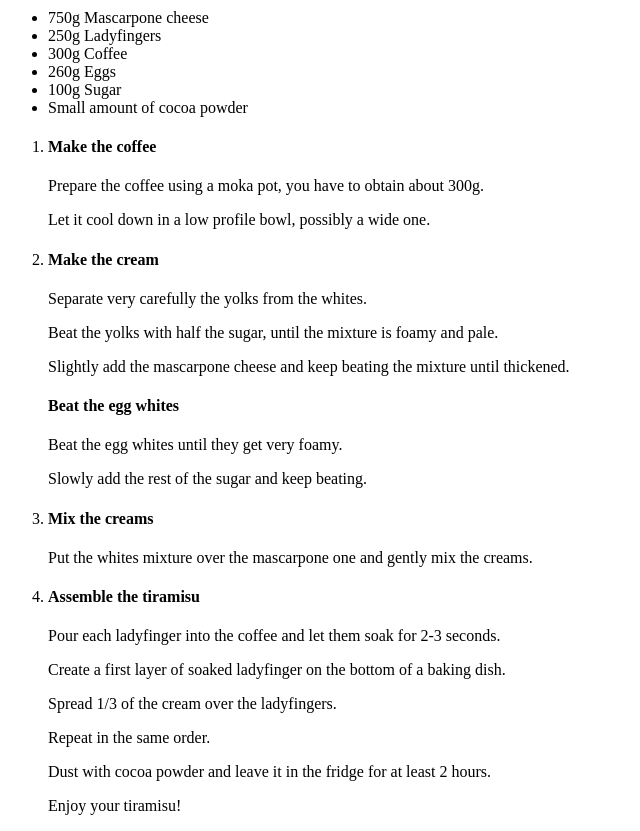
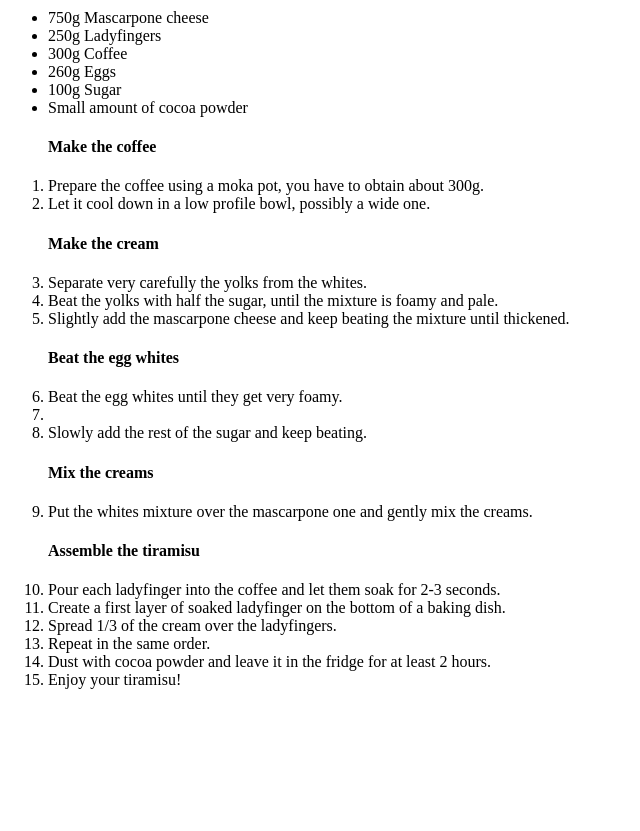
Before and after one commit to vonflafa/odin-recipes, a plain HTML site: page recipes/tiramisu.html in a window 1280 px wide. Shown: the part 580-1411 px from the top of the page, without its empty margins (0-640 px from the left). After the commit the page ends 1285 px from the top, so only its background shows below. Drawn offline with Linux system fonts and the light colour scheme.

Commit message:
Fix list errors in tiramisu.html

```diff
--- a/recipes/tiramisu.html
+++ b/recipes/tiramisu.html
@@ -25,35 +25,32 @@
         </ul>
 
         <ol>
-            <li>
                 <h4>Make the coffee</h4>
-                <p>Prepare the coffee using a moka pot, you have to obtain about 300g.</p>
-                <p>Let it cool down in a low profile bowl, possibly a wide one.</p>
-            </li>
-            <li>
+                <li>Prepare the coffee using a moka pot, you have to obtain about 300g.</li>
+                <li>Let it cool down in a low profile bowl, possibly a wide one.</li>
+
+
                 <h4>Make the cream</h4>
-                <p>Separate very carefully the yolks from the whites.</p>
-                <p>Beat the yolks with half the sugar, until the mixture is foamy and pale.</p>
-                <p>Slightly add the mascarpone cheese and keep beating the mixture until thickened.</p>
-            </li>
+                <li>Separate very carefully the yolks from the whites.</li>
+                <li>Beat the yolks with half the sugar, until the mixture is foamy and pale.</li>
+                <li>Slightly add the mascarpone cheese and keep beating the mixture until thickened.</li>
+
                 <h4>Beat the egg whites</h4>
-                <p>Beat the egg whites until they get very foamy.<p>
-                <p>Slowly add the rest of the sugar and keep beating.</p>
-            <li>
+                <li>Beat the egg whites until they get very foamy.<li>
+                <li>Slowly add the rest of the sugar and keep beating.</li>
+
                 <h4>Mix the creams</h4>
-                <p>Put the whites mixture over the mascarpone one and gently mix the creams.</p>
-            </li>
-            <li>
+                <li>Put the whites mixture over the mascarpone one and gently mix the creams.</li>
+
+
                 <h4>Assemble the tiramisu</h4>
-                <p>Pour each ladyfinger into the coffee and let them soak for 2-3 seconds.</p>
-                <p>Create a first layer of soaked ladyfinger on the bottom of a baking dish.</p>
-                <p>Spread 1/3 of the cream over the ladyfingers.</p>
-                <p>Repeat in the same order.</p>
-                <p>Dust with cocoa powder and leave it in the fridge for at least 2 hours.</p>
-                <p>Enjoy your tiramisu!</p>
-            </li>
-                <p></p>
-            </li>
+                <li>Pour each ladyfinger into the coffee and let them soak for 2-3 seconds.</li>
+                <li>Create a first layer of soaked ladyfinger on the bottom of a baking dish.</li>
+                <li>Spread 1/3 of the cream over the ladyfingers.</li>
+                <li>Repeat in the same order.</li>
+                <li>Dust with cocoa powder and leave it in the fridge for at least 2 hours.</li>
+                <li>Enjoy your tiramisu!</li>
+
         </ol>
 
     </body>
```
